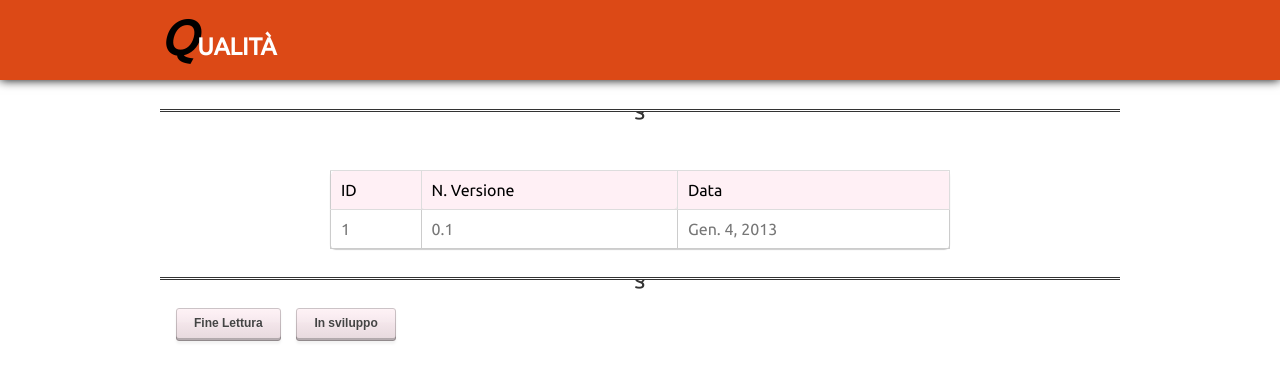
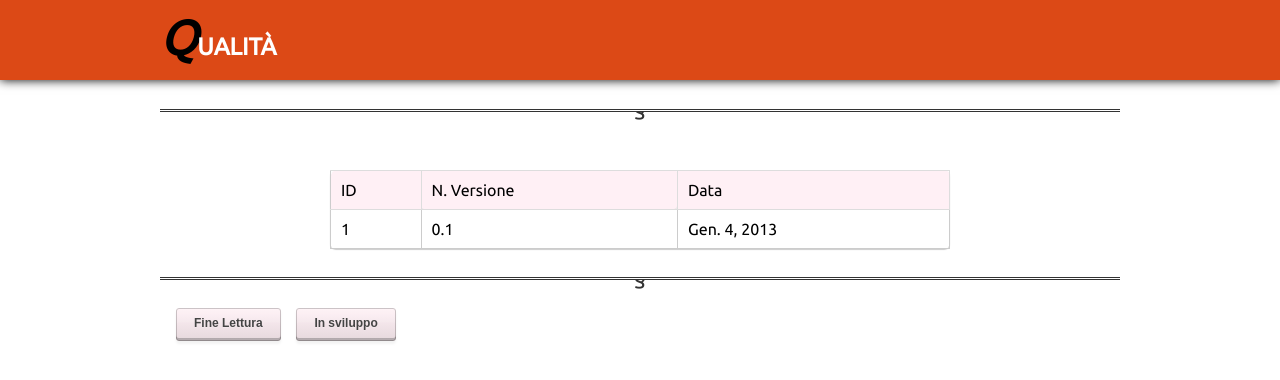
Before and after one commit to flavoi/Qualita, a Django app: template log/templates/releases.html in a window 1280 px wide. Shown: the top 380 px of the page. Run offline with Django 3.2, Linux system fonts and the light colour scheme; the template is opened without the code that fills it: values that come from a table or form of the project are taken from there, others are empty; data comes from the database, SQL or seed files in the repository; parts of the project's set-up code (start-up, migrations or seed data) failed here and were passed over.

```diff
--- a/media/static/css/src/tables.css
+++ b/media/static/css/src/tables.css
@@ -84,5 +84,5 @@ table {
 table tr td a {
     display:block;
     text-decoration:none;
-    color:#777;
+    color:black;
 }
```
